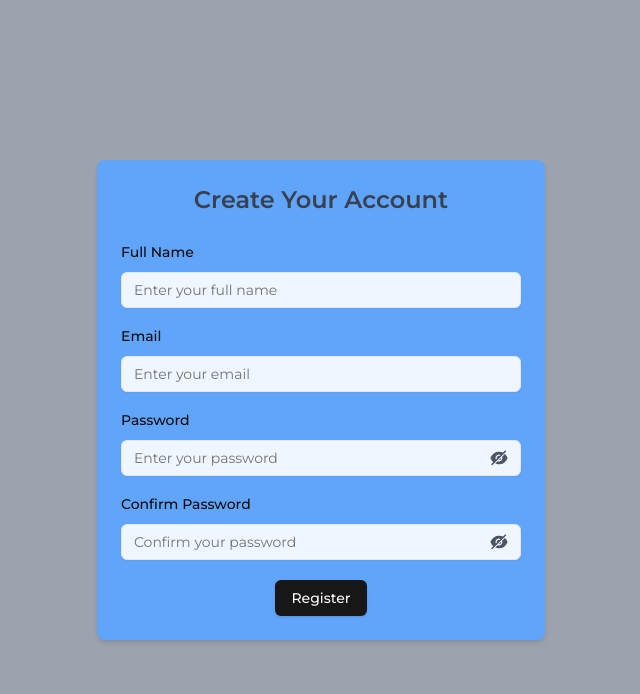
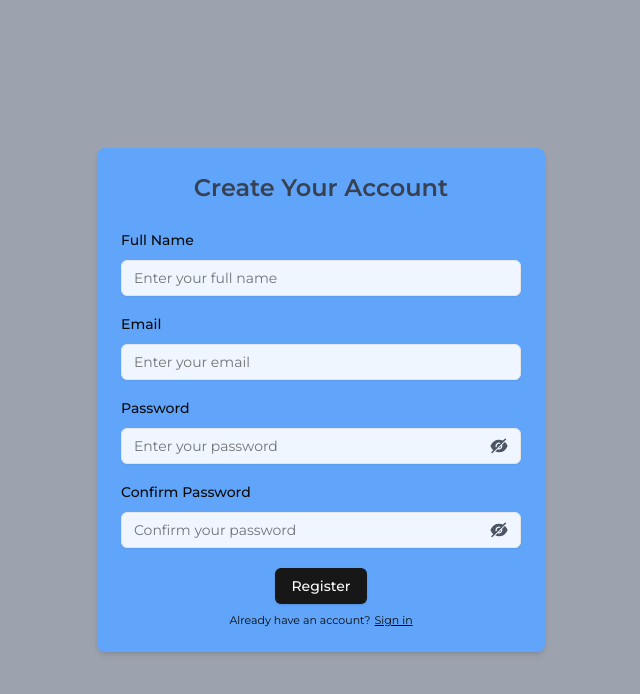
Before and after one commit to coderismail22/lms-frontend, a React (Vite) app: page /auth/signup in a window 1280 px wide. Shown: the top 694 px of the page, without its empty margins (319-959 px from the left). Built offline with nearby package versions, Linux system fonts and the light colour scheme.

Commit message:
add login-signup redirecting link button

```diff
--- a/src/pages/Auth/Login/Login.tsx
+++ b/src/pages/Auth/Login/Login.tsx
@@ -7,6 +7,7 @@ import { loginSchema } from "@/schemas/login.schema";
 // import axiosInstance from "@/api/axiosInstance";
 import { TLoginForm } from "@/types/login.type";
 import { useLogin } from "@/hooks/useLogin";
+import { Link } from "react-router-dom";
 
 const Login = () => {
   // Define the mutation using TanStack Query
@@ -75,6 +76,12 @@ const Login = () => {
             placeholder="Enter your password"
           />
         </AppForm>
+        <div className="text-[11px] flex gap-1 mt-2 items-center justify-center">
+          <h1>Don't have an account?</h1>
+          <Link to="/auth/signup">
+            <span className="underline">Sign up</span>
+          </Link>
+        </div>
       </div>
     </div>
   );
--- a/src/pages/Auth/Register/Register.tsx
+++ b/src/pages/Auth/Register/Register.tsx
@@ -6,6 +6,7 @@ import { registerSchema } from "@/schemas/register.schema";
 import { TRegisterForm } from "@/types/register.type";
 import axiosInstance from "@/api/axiosInstance";
 import Swal from "sweetalert2";
+import { Link } from "react-router-dom";
 
 const Register = () => {
   const mutation = useMutation({
@@ -94,6 +95,12 @@ const Register = () => {
             placeholder="Confirm your password"
           />
         </AppForm>
+        <div className="text-[11px] flex gap-1 mt-2 items-center justify-center">
+          <h1>Already have an account?</h1>
+          <Link to="/auth/login">
+            <span className="underline">Sign in</span>
+          </Link>
+        </div>
       </div>
     </div>
   );
```
